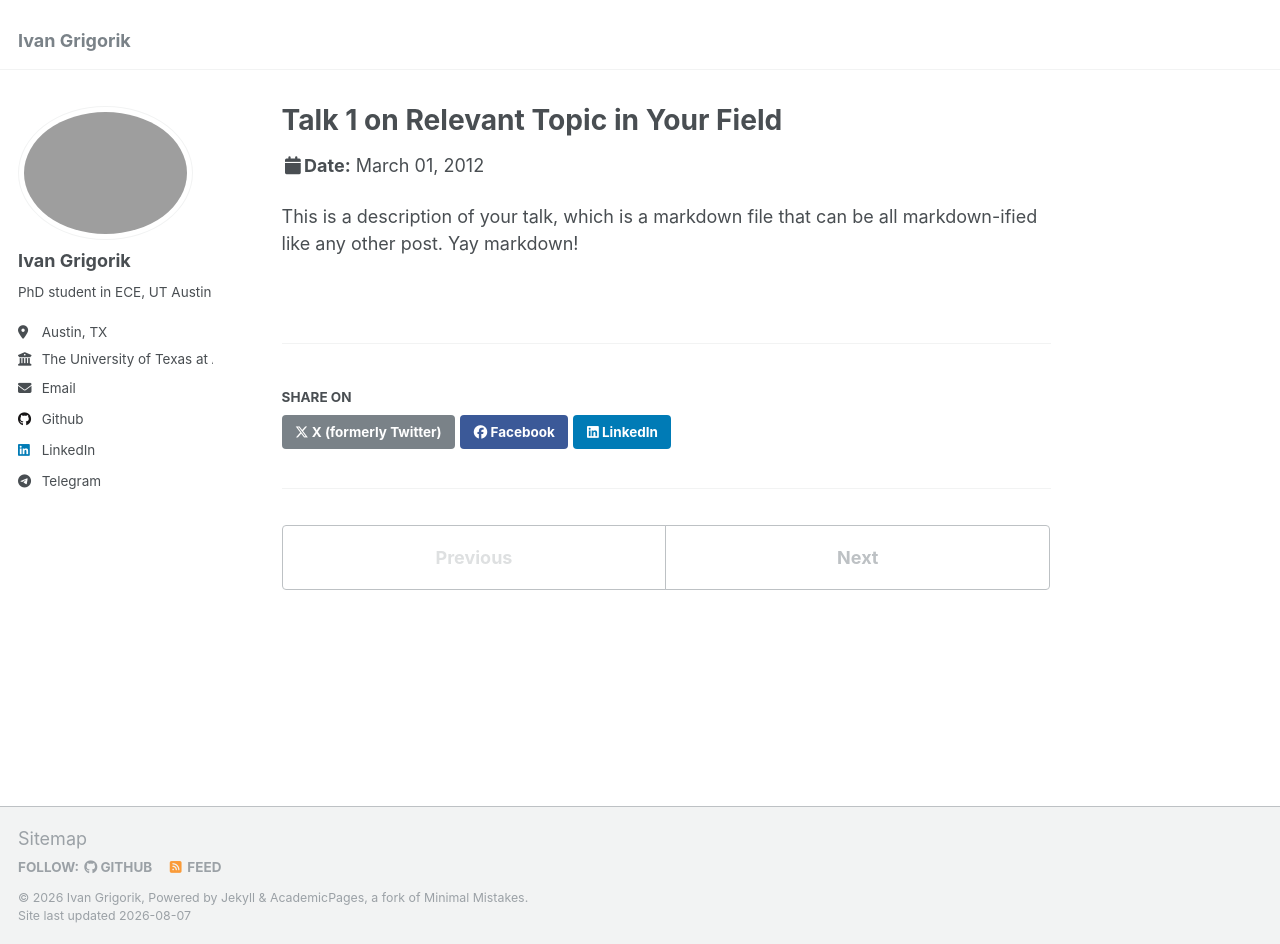
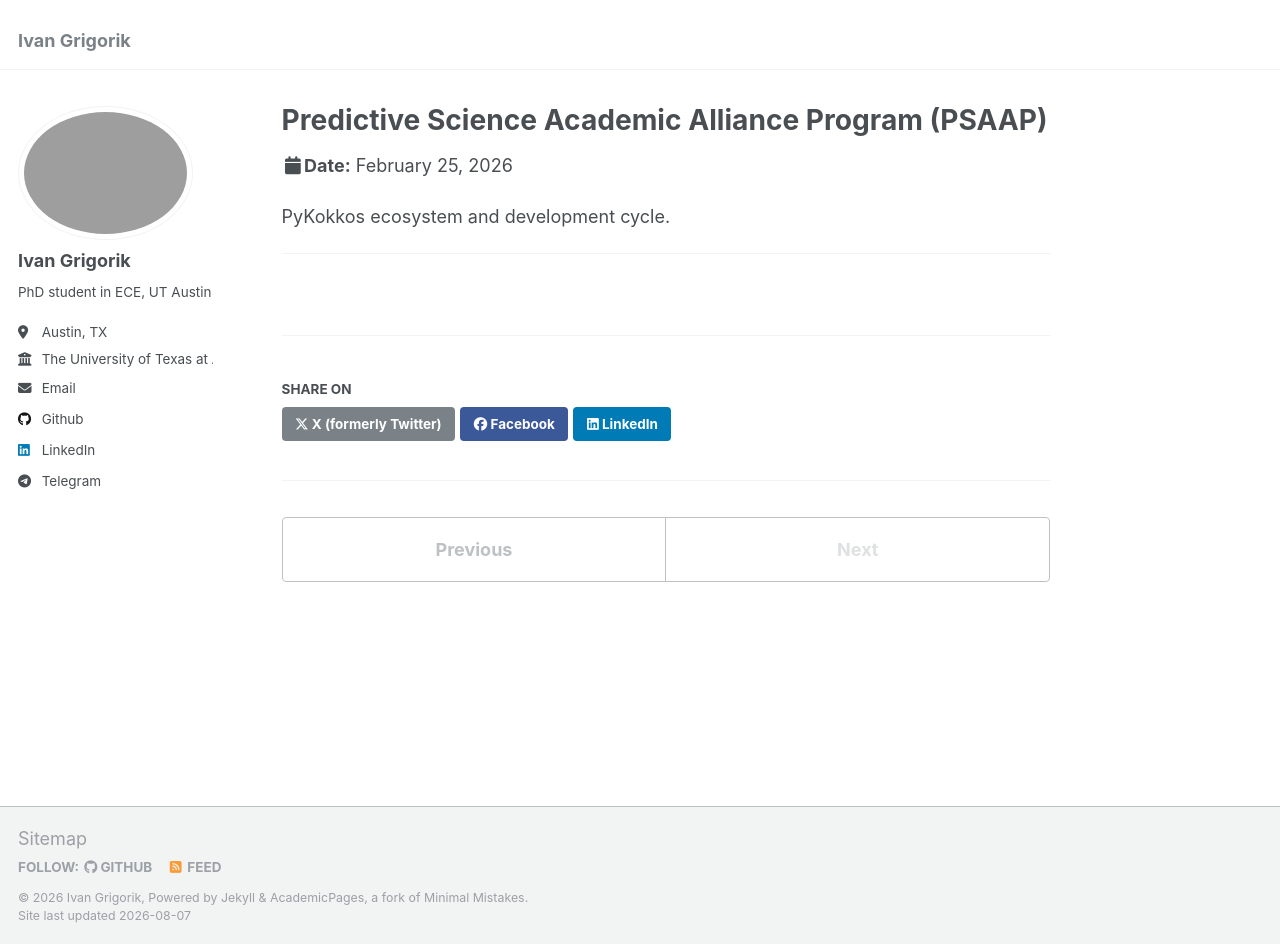
Before and after one commit to IvanGrigorik/IvanGrigorik.github.io, a Jekyll site: the page built from _talks/2012-03-01-talk-1.md, in a window 1280 px wide and 944 px high. Built offline with Jekyll 4.4.1, drawn with Linux system fonts in a browser that asks for light colours.

```diff
--- a/_config.yml
+++ b/_config.yml
@@ -90,7 +90,7 @@ breadcrumbs              : false # true, false (default)
 words_per_minute         : 160
 future                   : true
 read_more                : "disabled" # if enabled, adds "Read more" links to excerpts
-talkmap_link             : false      #change to true to add link to talkmap on talks page
+talkmap_link             : true      #change to true to add link to talkmap on talks page
 comments:
   provider               : # false (default), "disqus", "discourse", "facebook", "google-plus", "staticman", "custom"
   disqus:
--- a/_talks/2012-03-01-talk-1.md
+++ b/_talks/2012-03-01-talk-1.md
@@ -1,11 +1,13 @@
 ---
-title: "Talk 1 on Relevant Topic in Your Field"
+title: "Predictive Science Academic Alliance Program (PSAAP)"
 collection: talks
 type: "Talk"
-permalink: /talks/2012-03-01-talk-1
-venue: "UC San Francisco, Department of Testing"
-date: 2012-03-01
-location: "San Francisco, California"
+permalink: /talks/2026-02-25-psaap
+venue: "UT Austin, Oden Institute"
+date: 2026-02-25
+location: "Austin, Texas"
 ---
 
-This is a description of your talk, which is a markdown file that can be all markdown-ified like any other post. Yay markdown!
+PyKokkos ecosystem and development cycle.
+
+---
```
Also changed, not shown: talkmap/org-locations.js (+12 -12 lines).
